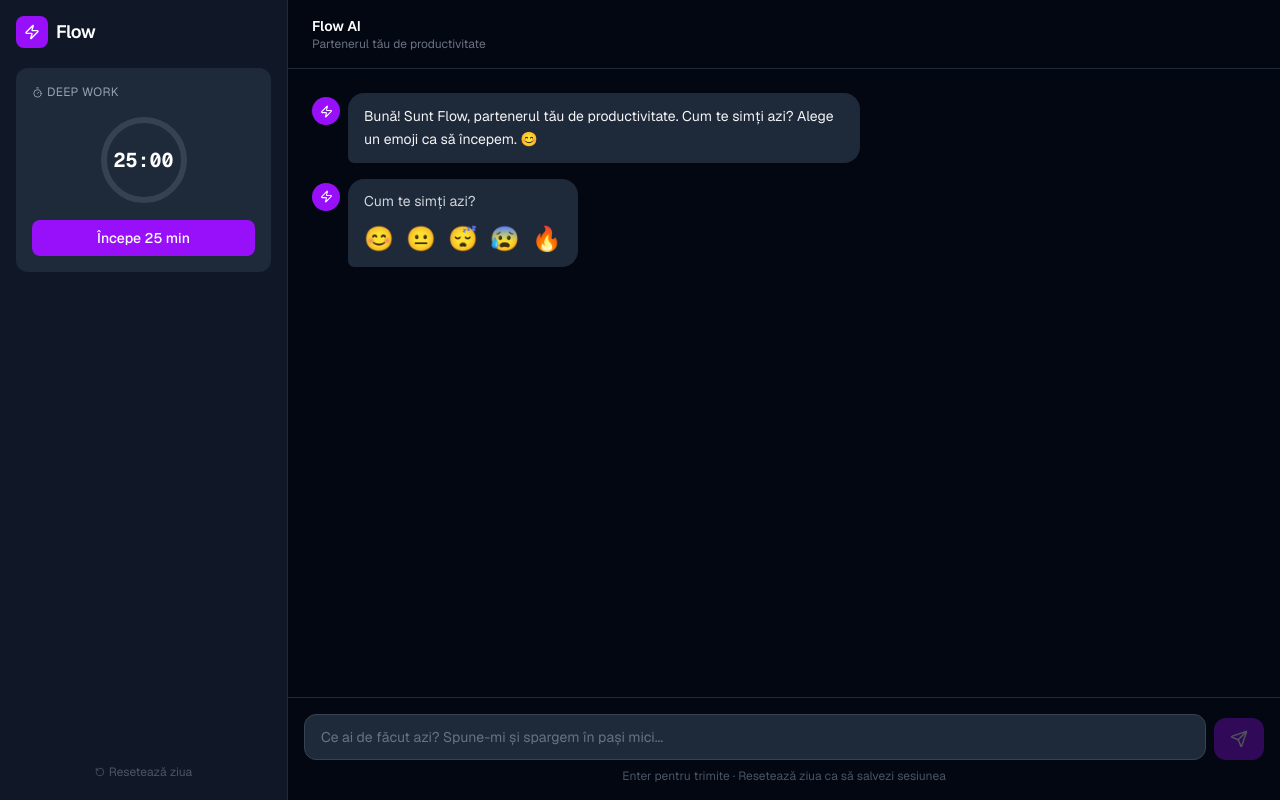
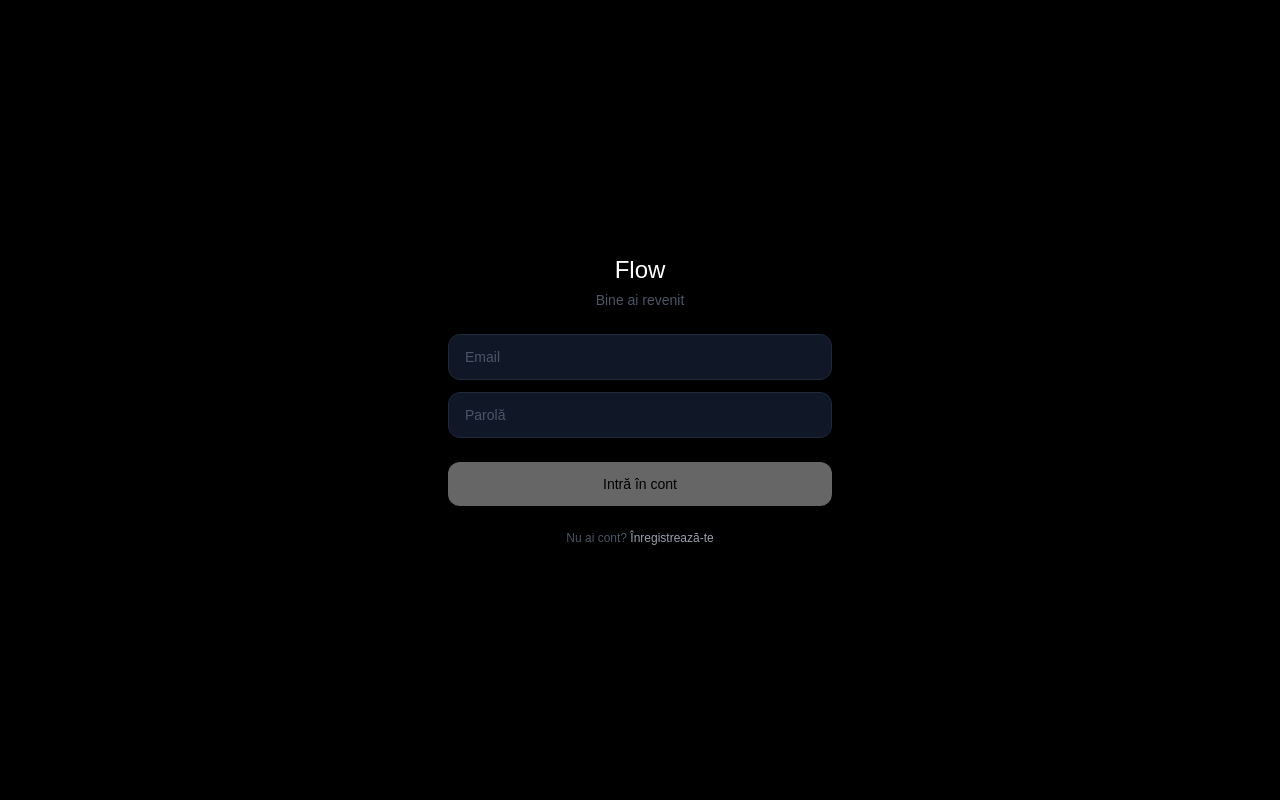
Before and after one commit to mininv53/wisp-flow, a Next.js app: page /flow in a window 1280 px wide. Built offline with nearby package versions, Linux system fonts and the light colour scheme; no server answers.

Commit message:
fix flow props

```diff
--- a/app/flow/page.tsx
+++ b/app/flow/page.tsx
@@ -1,2 +1,21 @@
+'use client'
+import AuthWrapper from '../components/AuthWrapper'
 import Flow from '../components/Flow'
-export default function FlowPage() { return <Flow /> }
+
+export default function FlowPage() {
+  return (
+    <AuthWrapper>
+      {(user, signOut) => (
+        <div>
+          <div className="fixed top-4 right-4 z-50 flex items-center gap-3">
+            <span className="text-gray-600 text-xs">{user?.email}</span>
+            <button onClick={signOut} className="text-gray-600 text-xs hover:text-white transition-colors">
+              Delogare
+            </button>
+          </div>
+          <Flow />
+        </div>
+      )}
+    </AuthWrapper>
+  )
+}
```
